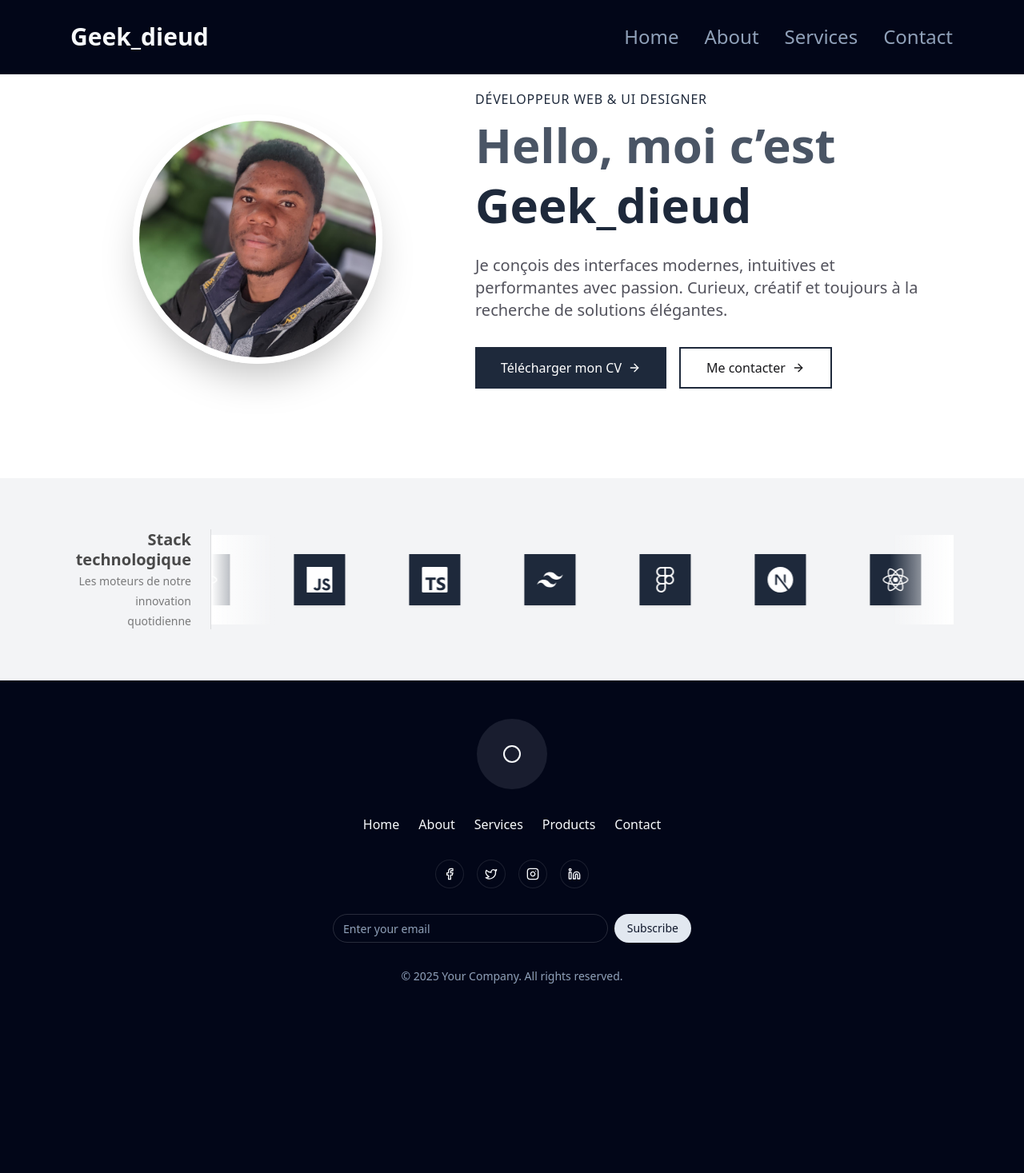
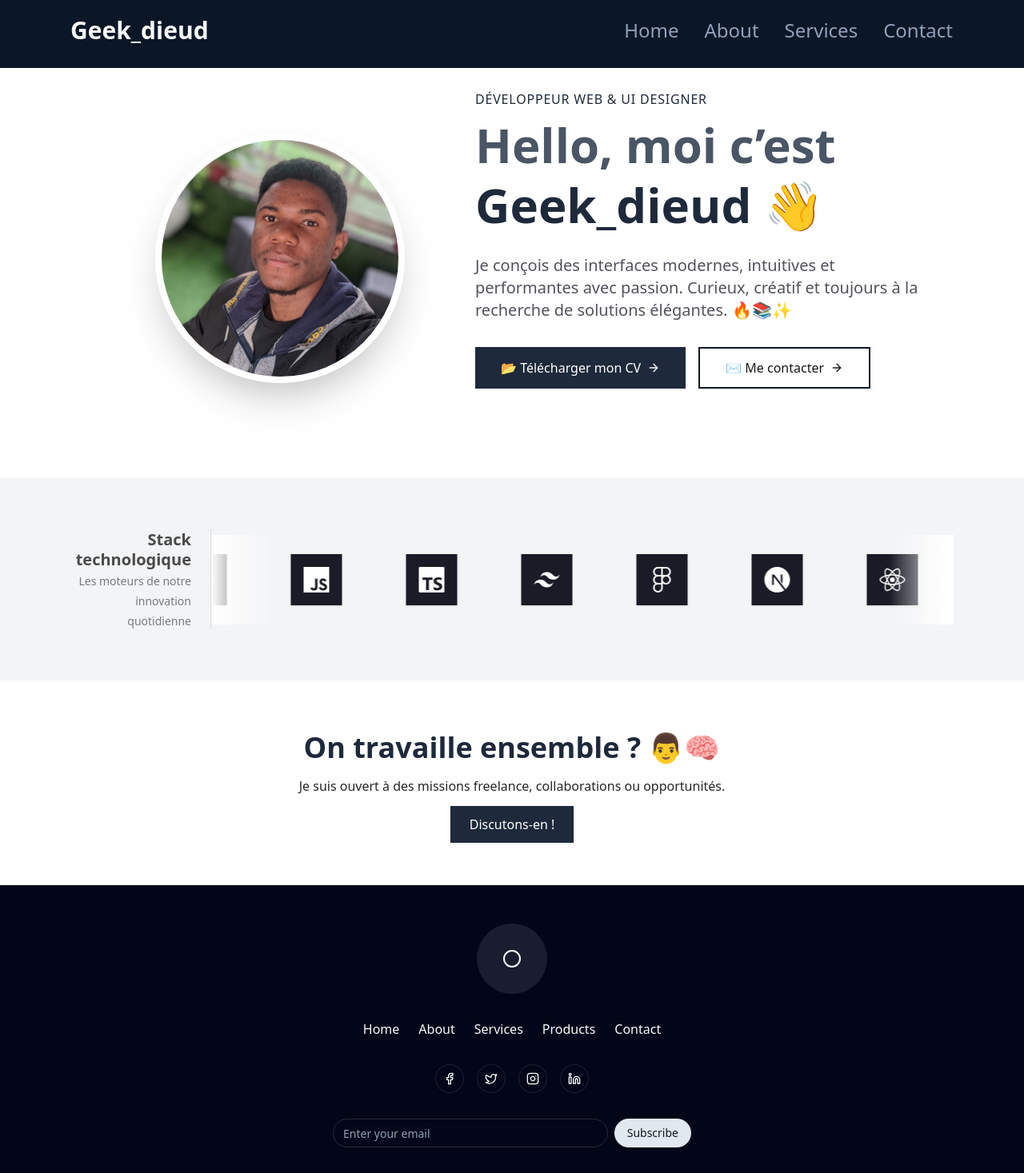
Before and after one commit to Koliama-code/portofolio_v2, a Next.js app: page / in a window 1280 px wide. Shown: the top 1467 px of the page at 80% size. Before the commit the page ends 1279 px from the top, so only its background shows below. Built offline with nearby package versions, Linux system fonts and the light colour scheme.

Commit message:
Ajout de la section contact

```diff
--- /dev/null
+++ b/app/Components/Contact.tsx
@@ -0,0 +1,20 @@
+import React from "react";
+
+export const Contact = () => {
+  return (
+    <section className="bg-white py-16 text-center">
+      <h3 className="text-4xl text-[#1e293b] font-bold mb-4">
+        On travaille ensemble ? 👨🧠
+      </h3>
+      <p className="text-zinc-800 dark:text-gray-400 mb-6">
+        Je suis ouvert à des missions freelance, collaborations ou opportunités.
+      </p>
+      <a
+        href="mailto:nathanaelkoliama@gmail.com"
+        className="px-6 py-3 bg-[#1e293b] text-white rounded-lg shadow hover:bg-[#0b1727] transition"
+      >
+        Discutons-en !
+      </a>
+    </section>
+  );
+};
--- a/app/Components/Footer/StackedCircularFooter.tsx
+++ b/app/Components/Footer/StackedCircularFooter.tsx
@@ -67,7 +67,7 @@ function StackedCircularFooter() {
           </div>
           <div className="text-center">
             <p className="text-sm text-muted-foreground">
-              © 2025 Your Company. All rights reserved.
+              © 2025 Koliama Nathanaël. 🚀🤝
             </p>
           </div>
         </div>
--- a/app/Components/Header.tsx
+++ b/app/Components/Header.tsx
@@ -1,5 +1,5 @@
 "use client";
-import React from "react";
+import React, { useEffect, useState } from "react";
 import Link from "next/link";
 import { Menu, X } from "lucide-react";
 
@@ -11,14 +11,28 @@ const menuItems = [
 ];
 
 export const Header = () => {
-  const [menuState, setMenuState] = React.useState(false);
+  const [menuState, setMenuState] = useState(false);
+  const [scrolled, setScrolled] = useState(false);
+
+  useEffect(() => {
+    const handleScroll = () => {
+      setScrolled(window.scrollY > 10);
+    };
+    window.addEventListener("scroll", handleScroll);
+    return () => window.removeEventListener("scroll", handleScroll);
+  }, []);
+
   return (
     <header>
       <nav
         data-state={menuState && "active"}
-        className="group bg-background fixed z-20 w-full border-b backdrop-blur-3xl p-3"
+        className={`group fixed z-20 w-full p-3 backdrop-blur-3xl bg-[#0b1727] transition-all duration-500 ease-in-out transform ${
+          scrolled
+            ? "bg-opacity-100 border-b  translate-y-0 opacity-98"
+            : "bg-opacity-90 border-b border-transparent -translate-y-2 opacity-100"
+        }`}
       >
-        <div className="mx-auto max-w-6xl px-6 transition-all duration-300">
+        <div className="mx-auto max-w-6xl px-6">
           <div className="relative flex flex-wrap items-center justify-between gap-6 py-3 lg:gap-0 lg:py-4">
             <div className="flex w-full items-center justify-between gap-12 lg:w-auto">
               <Link
@@ -39,14 +53,14 @@ export const Header = () => {
               </button>
             </div>
 
-            <div className="bg-background group-data-[state=active]:block lg:group-data-[state=active]:flex mb-6 hidden w-full flex-wrap items-center justify-end space-y-8 rounded-3xl border p-6 shadow-2xl shadow-zinc-300/20 md:flex-nowrap lg:m-0 lg:flex lg:w-fit lg:gap-6 lg:space-y-0 lg:border-transparent lg:bg-transparent lg:p-0 lg:shadow-none dark:shadow-none dark:lg:bg-transparent">
+            <div className="group-data-[state=active]:block lg:group-data-[state=active]:flex mb-6 hidden w-full flex-wrap items-center justify-end space-y-8 rounded-3xl border p-6 shadow-2xl shadow-zinc-300/20 md:flex-nowrap lg:m-0 lg:flex lg:w-fit lg:gap-6 lg:space-y-0 lg:border-transparent lg:bg-transparent lg:p-0 lg:shadow-none dark:shadow-none dark:lg:bg-transparent">
               <div className="lg:hidden">
-                <ul className="space-y-6 text-base ">
+                <ul className="space-y-6 text-base">
                   {menuItems.map((item, index) => (
                     <li key={index}>
                       <Link
                         href={item.href}
-                        className="text-muted-foreground  hover:text-accent-foreground block duration-150"
+                        className="text-muted-foreground hover:text-accent-foreground block duration-150"
                       >
                         <span>{item.name}</span>
                       </Link>
@@ -75,4 +89,5 @@ export const Header = () => {
     </header>
   );
 };
+
 export default Header;
--- a/app/Components/Hero.tsx
+++ b/app/Components/Hero.tsx
@@ -9,8 +9,8 @@ const Hero = () => {
       <div className="container px-4 mx-auto relative">
         <div className="grid grid-cols-12 gap-6 items-center">
           {/* Image */}
-          <div className="col-span-12 lg:col-span-5 xl:col-span-4 xl:col-start-2 text-center lg:text-start">
-            <div className="w-78 h-78 mx-auto overflow-hidden rounded-full border-[8px] border-white dark:border-slate-800 shadow-2xl">
+          <div className="col-span-12 lg:col-span-5  xl:col-span-4 xl:col-start-2 text-center lg:text-start">
+            <div className="w-78 h-78 lg:mx-18 overflow-hidden rounded-full border-[8px] border-white shadow-2xl sm:mt-12 mx-auto">
               {" "}
               <Image
                 src={logo}
@@ -30,26 +30,26 @@ const Hero = () => {
               </p>
               <h1 className="text-gray-600 text-4xl md:text-6xl font-extrabold mb-6 leading-tight">
                 Hello, moi c’est <br />
-                <span className="text-[#1e293b] ">Geek_dieud</span>
+                <span className="text-[#1e293b] ">Geek_dieud 👋</span>
               </h1>
               <p className="text-lg md:text-xl text-zinc-600 dark:text-zinc-300 max-w-xl mx-auto lg:mx-0">
                 Je conçois des interfaces modernes, intuitives et performantes
                 avec passion. Curieux, créatif et toujours à la recherche de
-                solutions élégantes.
+                solutions élégantes. 🔥📚✨
               </p>
 
               <div className="mt-8 flex flex-wrap justify-center lg:justify-start gap-4">
                 <a
                   href="#!"
-                  className="bg-[#1e293b] text-white py-3 px-8 rounded-lg hover:bg-[#1e293b]-600 transition-all flex items-center gap-2"
+                  className="bg-[#1e293b] text-white py-3 px-8 rounded-lg hover:bg-[#0b1727] transition-all flex items-center gap-2"
                 >
-                  Télécharger mon CV <ArrowRight className="w-4 h-4" />
+                  📂 Télécharger mon CV <ArrowRight className="w-4 h-4" />
                 </a>
                 <a
-                  href="#contact"
-                  className="border-2 border-[#1e293b]  py-3 px-8 rounded-lg hover:bg-[#1e293b] hover:text-white transition-all flex items-center gap-2"
+                  href="mailto:nathanaelkoliama@gmail.com"
+                  className="border-2 border-[#0b1727]  py-3 px-8 rounded-lg hover:bg-[#1e293b] hover:text-white transition-all flex items-center gap-2"
                 >
-                  Me contacter <ArrowRight className="w-4 h-4" />
+                  ✉️ Me contacter <ArrowRight className="w-4 h-4" />
                 </a>
               </div>
             </div>
--- a/app/Components/Techno.tsx
+++ b/app/Components/Techno.tsx
@@ -41,7 +41,7 @@ export default function Techno() {
               {allIcons.map(({ Icon, name }, i) => (
                 <div
                   key={i}
-                  className="w-16 h-16 bg-[#1e293b] rounded-xl flex items-center justify-center shadow hover:scale-105 transition-transform"
+                  className="w-16 h-16 bg-[#1a1b26] rounded-xl flex items-center justify-center shadow hover:scale-105 transition-transform"
                   title={name}
                 >
                   <Icon className="h-8 w-8 text-white" />
@@ -49,7 +49,6 @@ export default function Techno() {
               ))}
             </div>
 
-            {/* Fondu gauche/droite */}
             <div className="absolute inset-y-0 left-0 w-20 pointer-events-none bg-gradient-to-r from-white to-transparent dark:from-black" />
             <div className="absolute inset-y-0 right-0 w-20 pointer-events-none bg-gradient-to-l from-white to-transparent dark:from-black" />
           </div>
--- a/app/page.tsx
+++ b/app/page.tsx
@@ -3,6 +3,7 @@ import Header from "./Components/Header";
 import Hero from "./Components/Hero";
 import { StackedCircularFooter } from "./Components/Footer/StackedCircularFooter";
 import Techno from "./Components/Techno";
+import { Contact } from "./Components/Contact";
 
 export default function Home() {
   return (
@@ -12,6 +13,7 @@ export default function Home() {
       <Header />
       <Hero />
       <Techno />
+      <Contact />
       <StackedCircularFooter />
     </main>
   );
```
